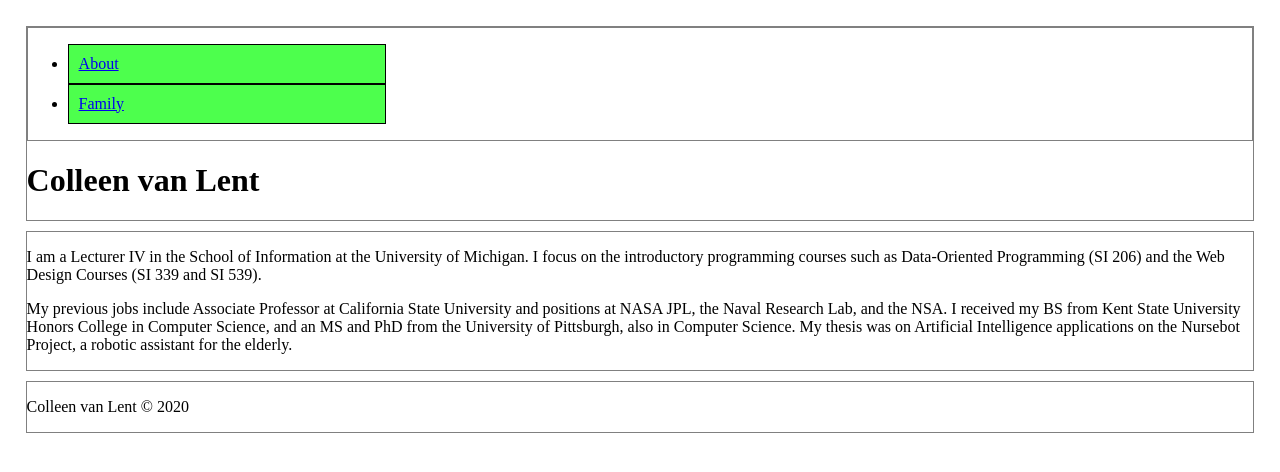
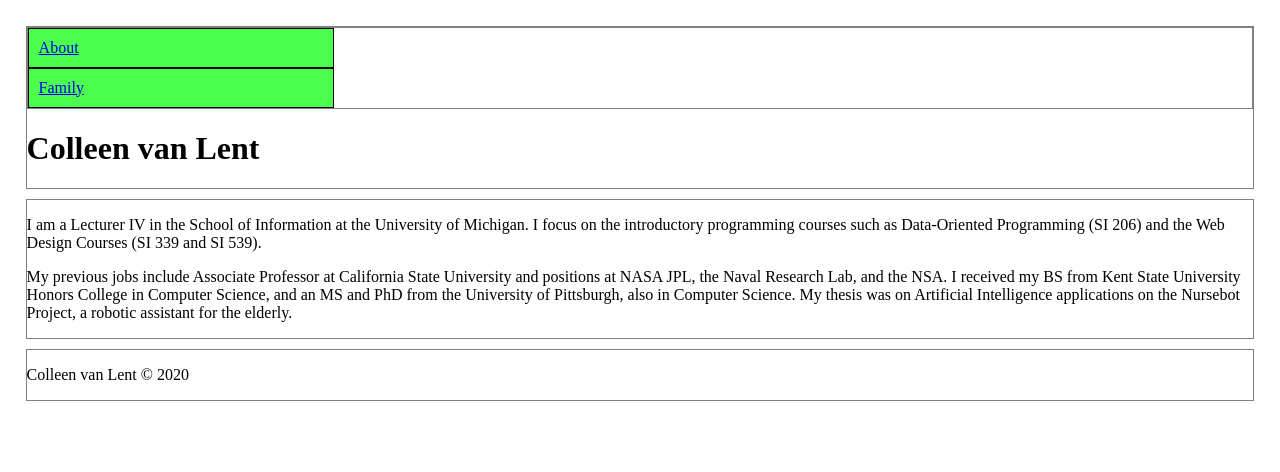
Before and after one commit to margeauxfortin/homework1, a plain HTML site: page index.html in a window 1280 px wide. Drawn offline with Linux system fonts and the light colour scheme.

Commit message:
Update index.html

```diff
--- a/index.html
+++ b/index.html
@@ -2,11 +2,10 @@
 <html lang="en">
 <head>
 	<meta charset="UTF-8">
-	<title>Document</title>
 	<link rel="icon" href="imgs/favicon.ico">
-	<link rel="html5_reset" href="css/html5_reset.css">
+	<link rel="stylesheet" href="css/html5_reset.css">
 	<link rel="stylesheet" href="css/style.css">
-
+	<title>About</title>
 </head>
 <body>
 
```
